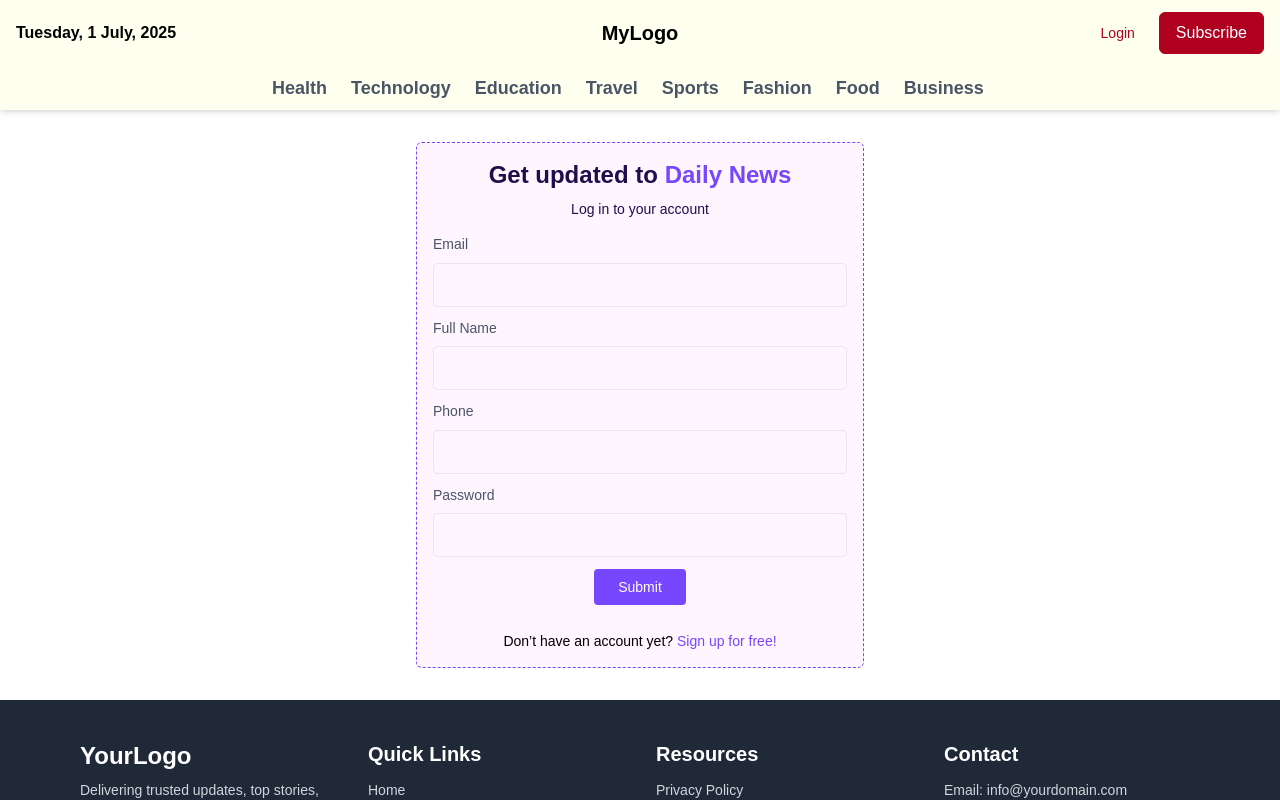
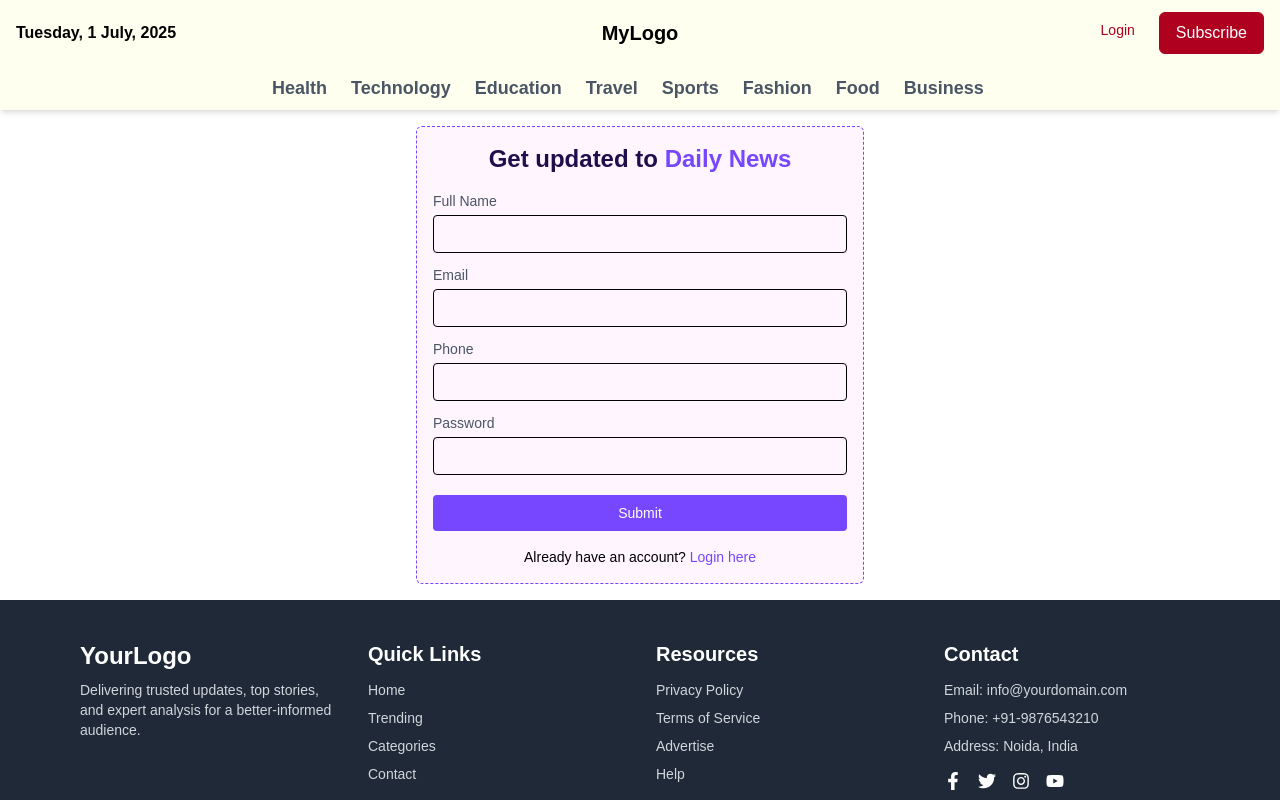
Before and after one commit to MVMGITHB/Dailynews, a Next.js app: page /register in a window 1280 px wide. Shown: the top 800 px of the page. Built offline with nearby package versions, Linux system fonts and the light colour scheme.

Commit message:
Base url updated

```diff
--- a/src/app/login/page.jsx
+++ b/src/app/login/page.jsx
@@ -1,5 +1,4 @@
-import Login from '@/components/Auth/Login'
-import React from 'react'
+import Login from "@/components/Auth/Login"
 
 const page = () => {
   return (
--- a/src/components/Auth/Login.jsx
+++ b/src/components/Auth/Login.jsx
@@ -1,46 +1,122 @@
-import React from 'react';
+"use client";
+
+import { useRouter } from "next/navigation";
+import { useAuth } from "../context/auth";
+import { useState } from "react";
+import { base_url } from "../Helper/helper";
+import axios from "axios";
 
 const Login = () => {
+  const router = useRouter();
+  const [auth, setAuth] = useAuth();
+
+  const [formData, setFormData] = useState({
+    email: "",
+    password: "",
+  });
+
+  const [loading, setLoading] = useState(false);
+  const [err, setError] = useState(false);
+
+  const handleChange = (e) =>
+    setFormData({ ...formData, [e.target.name]: e.target.value });
+
+  const handleSubmit = async (e) => {
+    e.preventDefault();
+
+    try {
+      setLoading(true);
+      setError(false);
+
+      const formdata = {
+        identifier: formData.email,
+        password: formData.password,
+      };
+
+      const response = await axios.post(`${base_url}/api/auth/login`, formdata);
+      if (response.data) {
+        setAuth({
+          ...auth,
+          user: response.data.user,
+          token: response.data.token,
+        });
+
+        localStorage.setItem("auth", JSON.stringify(response.data));
+        setFormData({ email: "", password: "" });
+        router.push("/");
+      }
+    } catch (error) {
+      setError(true);
+    } finally {
+      setLoading(false);
+    }
+  };
+
   return (
     <div className="max-w-md relative flex flex-col p-4 rounded-md text-black bg-[#fff5ff] mx-auto m-4 border border-[#7747ff] border-dashed">
       <div className="text-2xl font-bold mb-2 text-[#1e0e4b] text-center">
         Welcome back to <span className="text-[#7747ff]">Daily News</span>
       </div>
+
       <div className="text-sm font-normal mb-4 text-center text-[#1e0e4b]">
         Log in to your account
       </div>
 
-      <form className="flex flex-col gap-3">
+      {err && (
+        <div className="text-sm text-red-600 text-center mb-2">
+          Invalid email or password
+        </div>
+      )}
+
+      <form className="flex flex-col gap-3" onSubmit={handleSubmit}>
         <div className="block relative">
-          <label htmlFor="email" className="block text-gray-600 cursor-text text-sm leading-[140%] font-normal mb-2">
+          <label
+            htmlFor="email"
+            className="block text-gray-600 cursor-text text-sm leading-[140%] font-normal mb-2"
+          >
             Email
           </label>
           <input
-            type="text"
+            type="email"
             id="email"
+            name="email"
+            value={formData.email}
+            onChange={handleChange}
+            required
             className="rounded border border-gray-200 text-sm w-full font-normal leading-[18px] text-black tracking-[0px] appearance-none block h-11 m-0 p-[11px] focus:ring-2 ring-offset-2 ring-gray-900 outline-0"
           />
         </div>
 
         <div className="block relative">
-          <label htmlFor="password" className="block text-gray-600 cursor-text text-sm leading-[140%] font-normal mb-2">
+          <label
+            htmlFor="password"
+            className="block text-gray-600 cursor-text text-sm leading-[140%] font-normal mb-2"
+          >
             Password
           </label>
           <input
             type="password"
             id="password"
+            name="password"
+            value={formData.password}
+            onChange={handleChange}
+            required
             className="rounded border border-gray-200 text-sm w-full font-normal leading-[18px] text-black tracking-[0px] appearance-none block h-11 m-0 p-[11px] focus:ring-2 ring-offset-2 ring-gray-900 outline-0"
           />
         </div>
 
-        <button type="submit" className="bg-[#7747ff] w-max m-auto px-6 py-2 rounded text-white text-sm font-normal">
-          Submit
+        <button
+          type="submit"
+          disabled={loading}
+          className="bg-[#7747ff] w-max m-auto px-6 py-2 rounded text-white text-sm font-normal"
+        >
+          {loading ? "Logging in..." : "Submit"}
         </button>
       </form>
 
       <div className="text-sm text-center mt-[1.6rem]">
-        Don’t have an account yet?{' '}
-        <a className="text-sm text-[#7747ff]" href="#">
+        Don’t have an account yet?{" "}
+        <a className="text-sm text-[#7747ff]" href="/register">
           Sign up for free!
         </a>
       </div>
--- a/src/components/Auth/Register.jsx
+++ b/src/components/Auth/Register.jsx
@@ -1,69 +1,130 @@
-import React from 'react';
+"use client"
 
-const Regsiter = () => {
+import axios from "axios";
+import { useRouter } from "next/navigation";
+import { useState } from "react";
+import { base_url } from "../Helper/helper";
+
+const Register = () => {
+  const router = useRouter();
+
+  const [formData, setFormData] = useState({
+    name: "",
+    email: "",
+    phone: "",
+    password: "",
+  });
+
+  const [loading, setLoading] = useState(false);
+  const [errorMsg, setErrorMsg] = useState("");
+  const [successMsg, setSuccessMsg] = useState("");
+
+  const handleChange = (e) => {
+    setFormData((prev) => ({
+      ...prev,
+      [e.target.name]: e.target.value,
+    }));
+  };
+
+  const handleSubmit = async (e) => {
+    e.preventDefault();
+    setErrorMsg("");
+    setSuccessMsg("");
+    setLoading(true);
+
+    try {
+      const response = await axios.post(`${base_url}/api/auth/register`, formData);
+      setSuccessMsg("Registration successful!");
+      setTimeout(() => {
+        router.push("/login");
+      }, 1500);
+    } catch (error) {
+      if (error.response?.status === 500) {
+        setErrorMsg("Server error. Please try again later.");
+      } else {
+        setErrorMsg(error.response?.data?.message || "Something went wrong.");
+      }
+    } finally {
+      setLoading(false);
+    }
+  };
+
   return (
-   <div className='p-4'>
-     <div className="max-w-md relative flex flex-col p-4  rounded-md text-black bg-[#fff5ff] mx-auto m-4 border border-[#7747ff] border-dashed">
-      <div className="text-2xl font-bold mb-2 text-[#1e0e4b] text-center">
-        Get updated to  <span className="text-[#7747ff]">Daily News</span>
-      </div>
-      <div className="text-sm font-normal mb-4 text-center text-[#1e0e4b]">
-        Log in to your account
+    <div className="p-4">
+      <div className="max-w-md mx-auto p-4 bg-[#fff5ff] border border-dashed border-[#7747ff] rounded-md text-black">
+        <div className="text-2xl font-bold mb-4 text-[#1e0e4b] text-center">
+          Get updated to <span className="text-[#7747ff]">Daily News</span>
         </div>
 
-      <form className="flex flex-col gap-3">
-        <div className="block relative">
-          <label htmlFor="email" className="block text-gray-600 cursor-text text-sm leading-[140%] font-normal mb-2">
-            Email
-          </label>
+        {errorMsg && (
+          <div className="text-red-600 text-sm text-center mb-2">{errorMsg}</div>
+        )}
+        {successMsg && (
+          <div className="text-green-600 text-sm text-center mb-2">{successMsg}</div>
+        )}
+
+        <form className="flex flex-col gap-3" onSubmit={handleSubmit}>
+          <div>
+            <label className="block text-sm mb-1 text-gray-600">Full Name</label>
             <input
               type="text"
-            id="email"
-            className="rounded border border-gray-200 text-sm w-full font-normal leading-[18px] text-black tracking-[0px] appearance-none block h-11 m-0 p-[11px] focus:ring-2 ring-offset-2 ring-gray-900 outline-0"
-          />
-        </div>
-        <div className="block relative">
-          <label htmlFor="fullname" className="block text-gray-600 cursor-text text-sm leading-[140%] font-normal mb-2">
-            Full Name
-          </label>
-          <input
-            type="text"
-            id="fullname"
-            className="rounded border border-gray-200 text-sm w-full font-normal leading-[18px] text-black tracking-[0px] appearance-none block h-11 m-0 p-[11px] focus:ring-2 ring-offset-2 ring-gray-900 outline-0"
-          />
-        </div>
-        <div className="block relative">
-          <label htmlFor="phone" className="block text-gray-600 cursor-text text-sm leading-[140%] font-normal mb-2">
-            Phone
-          </label>
-          <input
-            type="number"
-            id="phone"
-            className="rounded border border-gray-200 text-sm w-full font-normal leading-[18px] text-black tracking-[0px] appearance-none block h-11 m-0 p-[11px] focus:ring-2 ring-offset-2 ring-gray-900 outline-0"
+              name="name"
+              value={formData.name}
+              onChange={handleChange}
+              required
+              className="w-full border rounded p-2 text-sm"
             />
           </div>
 
-
-        <div className="block relative">
-          <label htmlFor="password" className="block text-gray-600 cursor-text text-sm leading-[140%] font-normal mb-2">
-            Password
-          </label>
+          <div>
+            <label className="block text-sm mb-1 text-gray-600">Email</label>
             <input
-            type="password"
-            id="password"
-            className="rounded border border-gray-200 text-sm w-full font-normal leading-[18px] text-black tracking-[0px] appearance-none block h-11 m-0 p-[11px] focus:ring-2 ring-offset-2 ring-gray-900 outline-0"
+              type="email"
+              name="email"
+              value={formData.email}
+              onChange={handleChange}
+              required
+              className="w-full border rounded p-2 text-sm"
             />
           </div>
 
-        <button type="submit" className="bg-[#7747ff] w-max m-auto px-6 py-2 rounded text-white text-sm font-normal">
-          Submit
+          <div>
+            <label className="block text-sm mb-1 text-gray-600">Phone</label>
+            <input
+              type="tel"
+              name="phone"
+              value={formData.phone}
+              onChange={handleChange}
+              required
+              className="w-full border rounded p-2 text-sm"
+            />
+          </div>
+
+          <div>
+            <label className="block text-sm mb-1 text-gray-600">Password</label>
+            <input
+              type="password"
+              name="password"
+              value={formData.password}
+              onChange={handleChange}
+              required
+              className="w-full border rounded p-2 text-sm"
+            />
+          </div>
+
+          <button
+            type="submit"
+            disabled={loading}
+            className="bg-[#7747ff] text-white px-6 py-2 rounded text-sm mt-2 hover:bg-[#5a2aff] transition"
+          >
+            {loading ? "Registering..." : "Submit"}
           </button>
         </form>
 
-      <div className="text-sm text-center mt-[1.6rem]">
-        Don’t have an account yet?{' '}
-        <a className="text-sm text-[#7747ff]" href="#">
-          Sign up for free!
+        <div className="text-sm text-center mt-4">
+          Already have an account?{" "}
+          <a className="text-[#7747ff]" href="/login">
+            Login here
           </a>
         </div>
       </div>
@@ -71,4 +132,4 @@ const Regsiter = () => {
   );
 };
 
-export default Regsiter;
+export default Register;
--- a/src/components/Header/Navbar.jsx
+++ b/src/components/Header/Navbar.jsx
@@ -43,12 +43,12 @@ const Navbar = () => {
 
           {/* Desktop: Login & Subscribe */}
           <div className="hidden sm:flex gap-2 ml-auto">
-            <button className="px-4 py-2 text-sm font-medium text-[#B00020] hover:underline">
+           <Link href="/login"> <button className="px-4 py-2 text-sm font-medium text-[#B00020] hover:underline cursor-pointer">
               Login
-            </button>
-            <button className="px-4 py-2 bg-[#B00020] text-white rounded-md hover:bg-white hover:text-[#B00020] border border-[#B00020] transition">
+            </button></Link>
+            <Link href="/register"><button className="px-4 py-2 bg-[#B00020] text-white cursor-pointer rounded-md hover:bg-white hover:text-[#B00020] border border-[#B00020] transition">
               Subscribe
-            </button>
+            </button></Link>
           </div>
         </div>
 
--- a/src/components/Helper/helper.jsx
+++ b/src/components/Helper/helper.jsx
@@ -1 +1,2 @@
-export const base_url="http://localhost:4001"
+// export const base_url="http://localhost:4001"
+ export const base_url="https://api.dailynewzmail.com"
--- a/src/components/context/auth.jsx
+++ b/src/components/context/auth.jsx
@@ -9,7 +9,7 @@ const AuthProvider = ({ children }) => {
     token: "",
   });
 
-  //default axios
+
   axios.defaults.headers.common["Authorization"] = auth?.token;
 
   useEffect(() => {
```
Also changed, not shown: src/components/HeroSection/Trending.jsx (+1 -8 lines). Lines whose indentation alone changed are shown as unchanged.
